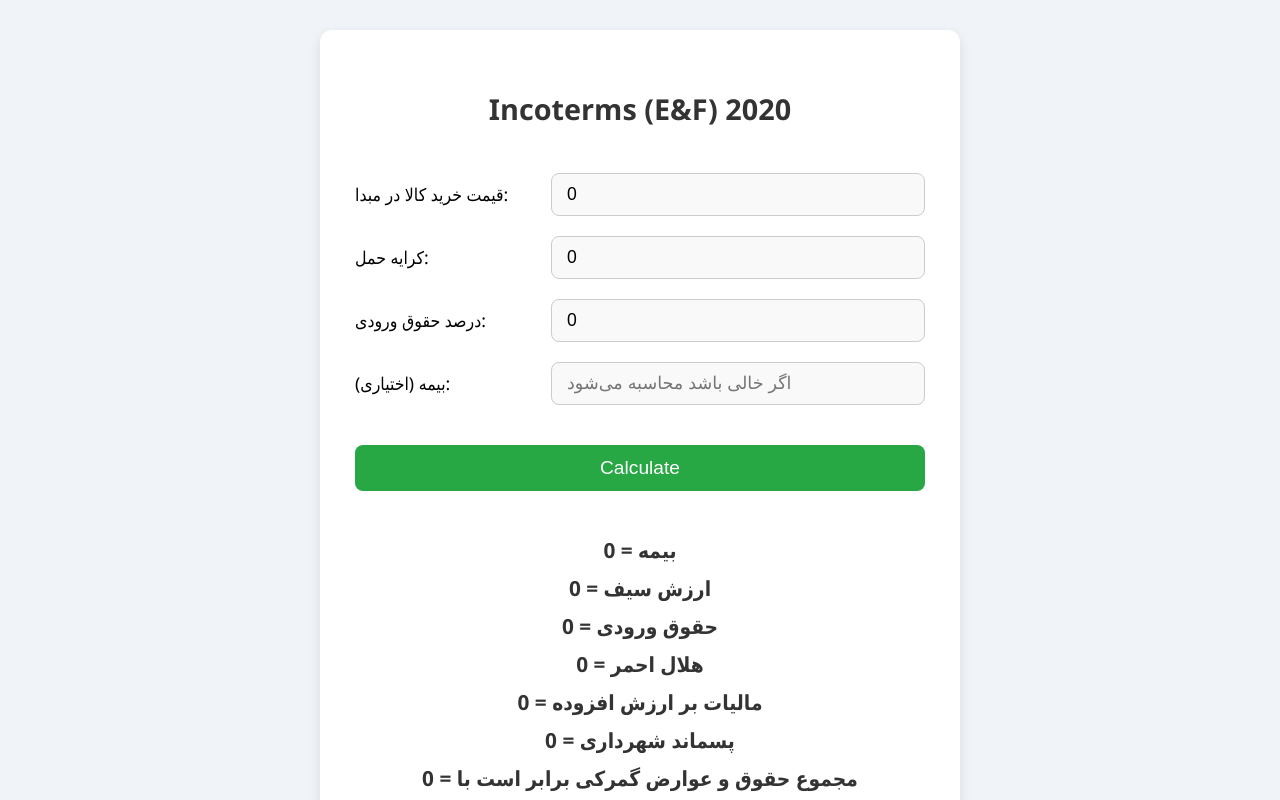
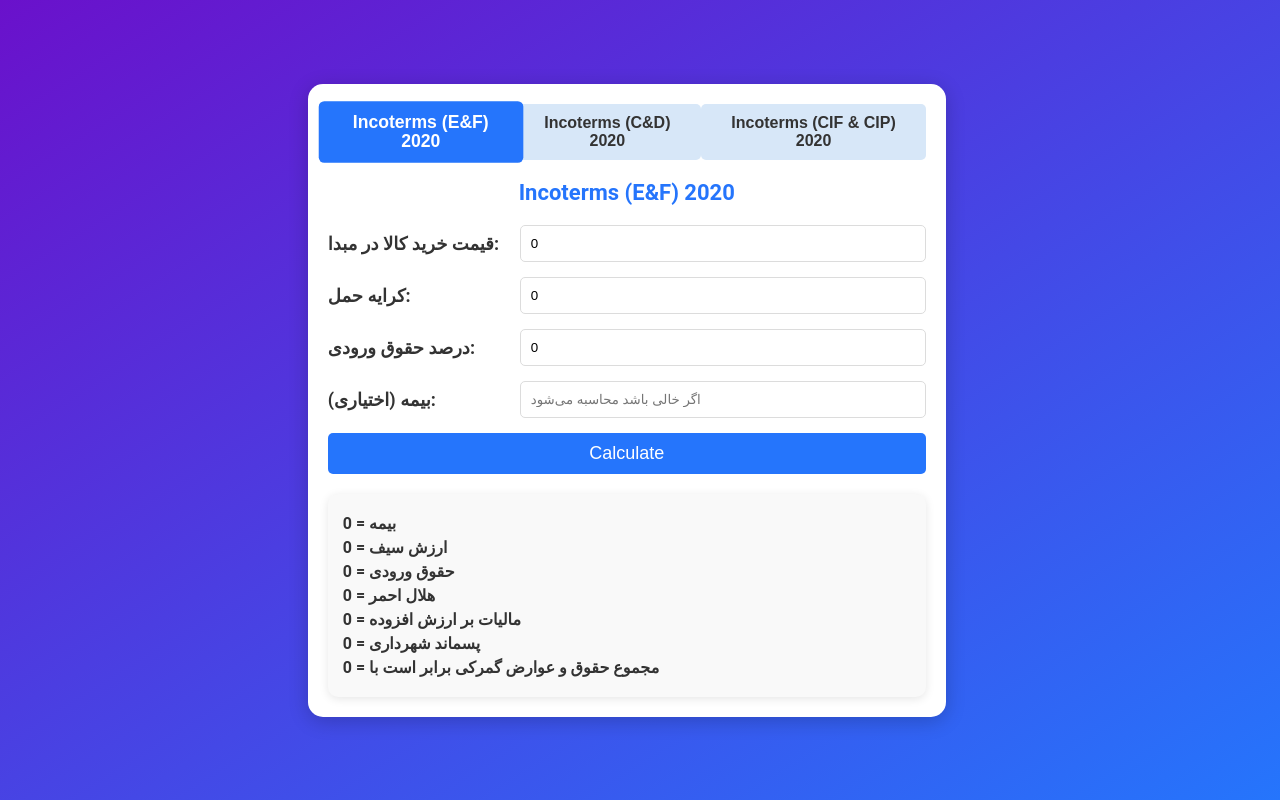
Before and after one commit to SoheylAshena/cd, a React (Vite) app: page / in a window 1280 px wide. Shown: the top 800 px of the page. Built offline with nearby package versions, Linux system fonts and the light colour scheme.

Commit message:
everything is good

```diff
--- a/src/App.jsx
+++ b/src/App.jsx
@@ -1,13 +1,13 @@
 import React, { useState } from "react";
 
-const App = () => {
-  // State variables for inputs
+const CombinedApp = () => {
+  const [activeTab, setActiveTab] = useState("EF");
+
+  const formatNumber = (num) => num.toLocaleString();
   const [c, setC] = useState(0);
   const [f, setF] = useState(0);
   const [x, setX] = useState(0);
-  const [customI, setCustomI] = useState(""); // New state for custom بیمه
-
-  // State variables for results
+  const [customI, setCustomI] = useState("");
   const [i, setI] = useState(0);
   const [cif, setCIF] = useState(0);
   const [resultX, setResultX] = useState(0);
@@ -16,7 +16,6 @@
   const [municipalWaste, setMunicipalWaste] = useState(0);
   const [totalSum, setTotalSum] = useState(0);
 
-  // Function to reset the results
   const resetResults = () => {
     setI(0);
     setCIF(0);
@@ -27,26 +26,24 @@
     setTotalSum(0);
   };
 
-  // Function to format numbers with thousands separators
-  const formatNumber = (num) => {
-    return num.toLocaleString(); // This will format the number with commas as thousands separators
-  };
-
-  // Handle calculations based on selected option (only E&F now)
   const calculateResults = (e) => {
     e.preventDefault();
+    let calculatedI = 0;
+    let calculatedCIF = 0;
 
-    // E&F: Calculate I, CIF, ResultX, Helal, ValueAddedTask, MunicipalWaste, and TotalSum
-    let calculatedI = 0.005 * (Number(c) + Number(f));
-    if (customI) {
-      // If the user has entered a custom بیمه value, use it
-      calculatedI = Number(customI);
+    if (activeTab === "EF") {
+      calculatedI = customI ? Number(customI) : 0.005 * (Number(c) + Number(f));
+      calculatedCIF = Number(c) + calculatedI + Number(f);
+    } else if (activeTab === "CD") {
+      calculatedI = customI ? Number(customI) : 0.005 * Number(c);
+      calculatedCIF = Number(c) + calculatedI;
+    } else if (activeTab === "CCC") {
+      calculatedCIF = Number(c);
     }
-    const calculatedCIF = Number(c) + calculatedI + Number(f);
+
     const calculatedResultX = calculatedCIF * (Number(x) / 100);
-    const calculatedHelal = calculatedCIF * (Number(x) / 100) * 0.01;
-    const calculatedValueAddedTask =
-      (calculatedCIF + (Number(x) / 100) * calculatedCIF) * 0.1;
+    const calculatedHelal = calculatedResultX * 0.01;
+    const calculatedValueAddedTask = (calculatedCIF + calculatedResultX) * 0.1;
     const calculatedMunicipalWaste = 0.001 * calculatedCIF;
     const calculatedTotalSum =
       calculatedResultX +
@@ -54,7 +51,6 @@
       calculatedValueAddedTask +
       calculatedMunicipalWaste;
 
-    // Set results
     setI(calculatedI);
     setCIF(calculatedCIF);
     setResultX(calculatedResultX);
@@ -66,10 +62,45 @@
 
   return (
     <div className="app-container">
+      <div className="tab-container">
+        <button
+          onClick={() => {
+            setActiveTab("EF");
+            resetResults();
+          }}
+          className={`tab-button ${activeTab === "EF" ? "active" : ""}`}
+        >
+          Incoterms (E&F) 2020
+        </button>
+        <button
+          onClick={() => {
+            setActiveTab("CD");
+            resetResults();
+          }}
+          className={`tab-button ${activeTab === "CD" ? "active" : ""}`}
+        >
+          Incoterms (C&D) 2020
+        </button>
+        <button
+          onClick={() => {
+            setActiveTab("CCC");
+            resetResults();
+          }}
+          className={`tab-button ${activeTab === "CCC" ? "active" : ""}`}
+        >
+          Incoterms (CIF & CIP) 2020
+        </button>
+      </div>
+
       <form onSubmit={calculateResults} className="calculator-form">
-        <h2 className="form-title">Incoterms (E&F) 2020 </h2>
+        <h2 className="form-title">
+          {activeTab === "EF"
+            ? "Incoterms (E&F) 2020"
+            : activeTab === "CD"
+            ? "Incoterms (C&D) 2020"
+            : "Incoterms (CIF & CIP) 2020"}
+        </h2>
 
-        {/* Input for C */}
         <div className="input-container">
           <label htmlFor="c">قیمت خرید کالا در مبدا: </label>
           <input
@@ -81,7 +112,7 @@
           />
         </div>
 
-        {/* Input for F */}
+        {activeTab === "EF" && (
           <div className="input-container">
             <label htmlFor="f">کرایه حمل: </label>
             <input
@@ -92,8 +123,8 @@
               className="input-field"
             />
           </div>
+        )}
 
-        {/* Input for X */}
         <div className="input-container">
           <label htmlFor="x">درصد حقوق ورودی: </label>
           <input
@@ -105,7 +136,7 @@
           />
         </div>
 
-        {/* Input for بیمه */}
+        {(activeTab === "EF" || activeTab === "CD") && (
           <div className="input-container">
             <label htmlFor="customI">بیمه (اختیاری): </label>
             <input
@@ -117,19 +148,19 @@
               className="input-field"
             />
           </div>
+        )}
 
         <button type="submit" className="submit-btn">
           Calculate
         </button>
       </form>
 
-      {/* Result Display */}
       <div className="result-container">
+        {activeTab !== "CCC" && (
           <p className="result">بیمه = {formatNumber(i)}</p>
+        )}
         <p className="result">ارزش سیف = {formatNumber(cif)}</p>
-        {resultX !== null && (
         <p className="result">حقوق ورودی = {formatNumber(resultX)}</p>
-        )}
         <p className="result">هلال احمر = {formatNumber(helal)}</p>
         <p className="result">
           مالیات بر ارزش افزوده = {formatNumber(valueAddedTask)}
@@ -145,4 +176,4 @@
   );
 };
 
-export default App;
+export default CombinedApp;
--- a/src/CCC.jsx
+++ b/src/CCC.jsx
@@ -59,7 +59,7 @@
   return (
     <div className="app-container">
       <form onSubmit={calculateResults} className="calculator-form">
-        <h2 className="form-title">Incoterms (C&D) 2020 </h2>
+        <h2 className="form-title">Incoterms (CIF & CIP) 2020 </h2>
 
         {/* Input for C */}
         <div className="input-container">
--- a/src/index.css
+++ b/src/index.css
@@ -1,119 +1,134 @@
-/* App.css */
-
-/* Global styles */
+/* General App Styles */
 body {
-  font-family: "Arial", sans-serif;
-  background-color: #f0f4f8;
   margin: 0;
-  padding: 0;
+  font-family: "Roboto", sans-serif;
+  background: linear-gradient(to bottom right, #6a11cb, #2575fc);
+  color: #ffffff;
+  min-height: 100vh;
+  display: flex;
+  justify-content: center;
+  align-items: center;
 }
 
-/* Main container */
 .app-container {
-  max-width: 600px;
-  margin: 30px auto;
-  background-color: #fff;
+  background: #ffffff;
+  color: #333333;
+  border-radius: 15px;
+  box-shadow: 0 4px 20px rgba(0, 0, 0, 0.2);
+  width: 90%;
+  max-width: 800px;
   padding: 20px;
-  border-radius: 12px;
-  box-shadow: 0 4px 12px rgba(0, 0, 0, 0.1);
-  font-family: "Segoe UI", Tahoma, Geneva, Verdana, sans-serif;
+  overflow: hidden;
+  animation: fadeIn 0.6s ease-in-out;
 }
 
-/* Title */
+/* Tab Styles */
+.tab-container {
+  display: flex;
+  justify-content: space-around;
+  margin-bottom: 20px;
+}
+
+.tab-button {
+  background: #d7e7f8;
+  border: none;
+  color: #333333;
+  padding: 10px 15px;
+  font-size: 16px;
+  font-weight: bold;
+  border-radius: 5px;
+  cursor: pointer;
+  transition: all 0.3s ease;
+}
+
+.tab-button.active,
+.tab-button:hover {
+  background: #2575fc;
+  color: white;
+  transform: scale(1.1);
+}
+
+/* Form Styles */
+.calculator-form {
+  margin-bottom: 20px;
+}
+
 .form-title {
   text-align: center;
-  font-size: 1.8rem;
-  margin-bottom: 25px;
-  color: #333;
+  margin-bottom: 20px;
+  font-size: 22px;
   font-weight: bold;
+  color: #2575fc;
 }
 
-/* Form styling */
-.calculator-form {
-  display: flex;
-  flex-direction: column;
-  gap: 20px;
-  padding: 15px;
-}
-
-/* Select container */
-.select-container {
+.input-container {
+  margin-bottom: 15px;
   display: flex;
   justify-content: space-between;
   align-items: center;
-  font-size: 1.1rem;
 }
 
-.select-input {
-  padding: 10px 15px;
-  font-size: 1.1rem;
-  border-radius: 8px;
-  border: 1px solid #ccc;
-  width: 60%;
-  background-color: #f9f9f9;
+label {
+  flex: 1;
+  font-size: 18px;
+  font-weight: bold;
+  color: #333333;
 }
 
-.select-input:focus {
-  border-color: #007bff;
+.input-field {
+  flex: 2;
+  padding: 10px;
+  border: 1px solid #dcdcdc;
+  border-radius: 5px;
+  transition: border-color 0.3s ease;
+}
+
+.input-field:focus {
+  border-color: #2575fc;
   outline: none;
 }
 
-/* Input fields */
-.input-container {
-  display: flex;
-  justify-content: space-between;
-  align-items: center;
-  font-size: 1.1rem;
-}
-
-.input-field {
-  padding: 10px 15px;
-  font-size: 1.1rem;
-  border-radius: 8px;
-  border: 1px solid #ccc;
-  width: 60%;
-  background-color: #f9f9f9;
-}
-
-.input-field:focus {
-  border-color: #007bff;
-  outline: none;
-}
-
-/* Submit button */
+/* Button Styles */
 .submit-btn {
-  background-color: #28a745;
+  display: block;
+  width: 100%;
+  background: #2575fc;
   color: white;
+  font-size: 18px;
+  padding: 10px;
   border: none;
-  padding: 12px 20px;
-  font-size: 1.2rem;
-  border-radius: 8px;
+  border-radius: 5px;
   cursor: pointer;
-  width: 100%;
-  margin-top: 20px;
+  transition: background 0.3s ease;
 }
 
 .submit-btn:hover {
-  background-color: #218838;
+  background: #1c5ecf;
 }
 
-/* Result container */
+/* Results */
 .result-container {
-  margin-top: 30px;
-  text-align: center;
+  background: #f9f9f9;
+  border-radius: 10px;
+  font-weight: 700;
+  padding: 15px;
+  box-shadow: 0 2px 10px rgba(0, 0, 0, 0.1);
 }
 
-/* Result text */
 .result {
-  font-size: 1.3rem;
-  color: #333;
-  margin: 10px 0;
-  font-weight: bold;
+  font-size: 16px;
+  margin: 5px 0;
+  color: #333333;
 }
 
-/* Result text for "CIF & CIP" */
-.result-cif-cip {
-  font-size: 1.3rem;
-  color: #007bff;
-  margin: 10px 0;
+/* Animations */
+@keyframes fadeIn {
+  from {
+    opacity: 0;
+    transform: translateY(30px);
+  }
+  to {
+    opacity: 1;
+    transform: translateY(0);
+  }
 }
--- a/src/main.jsx
+++ b/src/main.jsx
@@ -1,6 +1,7 @@
 import { StrictMode } from "react";
 import { createRoot } from "react-dom/client";
 import CCC from "./CCC.jsx";
+import CombinedApp from "./App.jsx";
 import { createBrowserRouter } from "react-router-dom";
 import { RouterProvider } from "react-router-dom";
 import CD from "./CD.jsx";
@@ -9,8 +10,9 @@
 
 createRoot(document.getElementById("root")).render(
   <StrictMode>
-    <App />
+    <CombinedApp />
+    {/* <App />
     <CD />
-    <CCC />
+    <CCC /> */}
   </StrictMode>
 );
```
Lines whose indentation alone changed are shown as unchanged.
